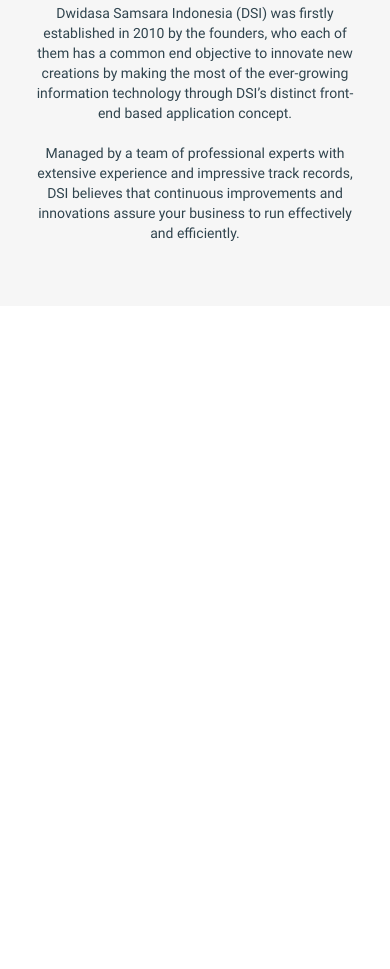
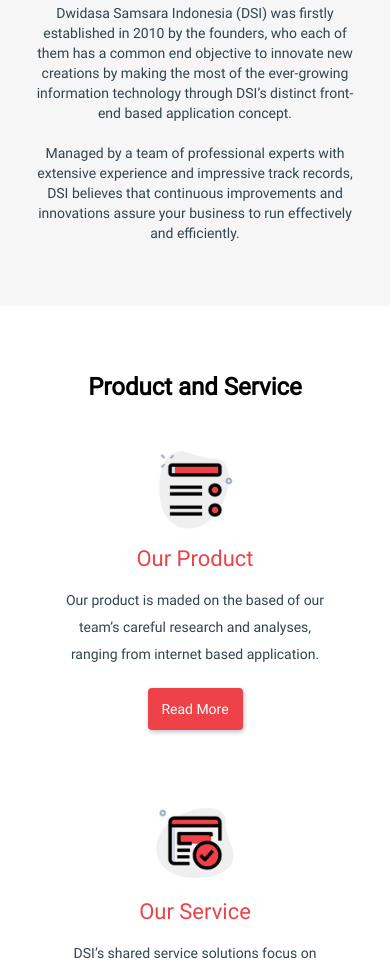
Before and after one commit to abdurahmonovAbdulvahhob/DCI, a plain HTML site: page index.html in a window 390 px wide. Shown: the part 1031-2000 px from the top of the page. Drawn offline with Linux system fonts and the light colour scheme.

Commit message:
added product

```diff
--- a/assets/styles/style.css
+++ b/assets/styles/style.css
@@ -7,7 +7,7 @@
   margin: 0;
   padding: 0;
   box-sizing: border-box;
-  /* font-family: Arial, sans-serif; */
+  font-family: Roboto, sans-serif;
 }
 
 a {
@@ -131,12 +131,10 @@ body {
   box-shadow: 1px 2px 4px 0px #00000040;
 }
 
-.content{
-  background-color: #F6F6F6;
+.content {
+  background-color: #f6f6f6;
   padding: 0 0 63px 0;
-
 }
-
 
 .content__wrapper {
   display: flex;
@@ -161,12 +159,12 @@ body {
   flex-direction: column;
 }
 
-.content__title{
+.content__title {
   margin-top: 57px;
   font-size: 32px;
   font-weight: 700;
   line-height: 42.78px;
-  color: #1F2E35;
+  color: #1f2e35;
 }
 .content__title span {
   color: #ee4248;
@@ -179,11 +177,76 @@ body {
   color: #30444e;
 }
 
-.content__image{
+.content__image {
   /* border: 1px solid #000; */
   /* width: 450px; */
   margin-left: 36px;
   overflow: hidden;
+}
+
+.product__wrapper {
+  display: flex;
+  align-items: center;
+  justify-content: center;
+  flex-direction: column;
+  padding: 20px 9px;
+  margin: 87px 0px 97px 0;
+}
+
+.card__wrapper {
+  display: flex;
+  justify-content: center;
+  /* align-items: center; */
+  gap: 9px;
+  padding: 17px 20px;
+  /* border: 1px solid #000; */
+  flex-wrap: wrap;
+}
+
+.product__title {
+  font-family: Roboto;
+  font-size: 32px;
+  line-height: 42.78px;
+}
+
+.product__card {
+  width: calc(33.33% - 6px);
+  /* border: 1px solid #000; */
+  display: flex;
+  flex-direction: column;
+  /* align-items: center; */
+  /* justify-content: center; */
+  gap: 15px;
+  padding: 24px 20px 4px 20px;
+}
+
+.product__card--title {
+  font-size: 28px;
+  font-family: Roboto;
+  line-height: 37px;
+  font-weight: 500;
+  color: #ee4248;
+}
+
+.product__card p {
+  height: 108px;
+  font-size: 18px;
+  font-family: Roboto;
+  line-height: 27px;
+  color: #30444e;
+  overflow: hidden;
+}
+
+.product__button {
+  width: 119px;
+  height: 42px;
+  font-size: 18px;
+  font-family: Roboto;
+  color: #fff;
+  background: #ee4248;
+  border: none;
+  border-radius: 4px;
+  box-shadow: 1px 2px 4px 0px #00000040;
 }
 
 @media (max-width: 1100px) {
@@ -197,7 +260,7 @@ body {
     padding-right: 0;
   }
 
-  .hero__context p{
+  .hero__context p {
     font-size: 18px;
   }
 
@@ -206,17 +269,28 @@ body {
     font-size: 18px;
   }
 
-  .content__wrapper{
-    gap:30px;
+  .content__wrapper {
+    gap: 30px;
   }
 
-  .content__image{
+  .content__image {
     margin-left: 0;
     padding: 30px;
   }
 
+  .content__image img {
+    width: 100%;
+    height: 100%;
+    object-fit: cover;
+  }
 
-  .content__image img{
+  .product__image {
+    width: 80px;
+    height: 80px;
+    overflow: hidden;
+  }
+
+  .product__image img {
     width: 100%;
     height: 100%;
     object-fit: cover;
@@ -236,26 +310,26 @@ body {
     justify-content: space-between;
   }
 
-  .hero__wrapper{
+  .hero__wrapper {
     flex-direction: column-reverse;
   }
 
-  .hero__context{
+  .hero__context {
     align-items: center;
     text-align: center;
     /* justify-content: center; */
-    gap:5px;
+    gap: 5px;
   }
 
   .hero__title {
     font-size: 29px;
   }
 
-  .hero__image{
+  .hero__image {
     margin: 0;
   }
 
-  .hero__context p{
+  .hero__context p {
     font-size: 16px;
   }
 
@@ -266,36 +340,53 @@ body {
     font-size: 16px;
   }
 
-  .content__wrapper{
+  .content__wrapper {
     flex-direction: column;
-    justify-content:center;
+    justify-content: center;
     align-items: center;
     gap: 20px;
   }
 
-  .content__context{
+  .content__context {
     text-align: center;
     width: 90%;
   }
-  .content__image{
+  .content__image {
     margin-left: 0;
   }
 
-  .content__context p{
+  .content__context p {
     font-size: 16px;
+  }
+
+  .product__wrapper {
+    margin: 40px 0 60px 0;
+  }
+
+  .product__card p {
+    font-size: 16px;
+  }
+
+  .product__button{
+    width: 95px;
+    font-size: 15px;
+  }
+
+  .product__card{
+    width: calc(50% - 4.5px);
   }
 }
 
 @media (max-width: 600px) {
-  .navbar{
+  .navbar {
     height: 40px;
   }
 
-  .navbar__logo{
+  .navbar__logo {
     width: 20%;
   }
 
-  .navbar__logo img{
+  .navbar__logo img {
     width: 100%;
     height: 100%;
     object-fit: cover;
@@ -307,7 +398,7 @@ body {
     height: 2px;
   }
 
-  .hero__image img{
+  .hero__image img {
     width: 100%;
     height: 100%;
     object-fit: cover;
@@ -319,7 +410,7 @@ body {
     line-height: 32px;
   }
 
-  .hero__context p{
+  .hero__context p {
     font-size: 14px;
     line-height: 20px;
   }
@@ -330,21 +421,21 @@ body {
     font-size: 14px;
   }
 
-  .content__wrapper{
-    gap:0;
+  .content__wrapper {
+    gap: 0;
   }
 
-  .content__context{
+  .content__context {
     /* margin-top: 0;  */
     gap: 10px;
   }
 
-  .content__image{
+  .content__image {
     margin: 25px;
     padding: 0;
   }
 
-  .content__image img{
+  .content__image img {
     width: 100%;
     height: 100%;
     object-fit: cover;
@@ -356,8 +447,37 @@ body {
     line-height: 32px;
   }
 
-  .content__context p{
+  .content__context p {
     font-size: 14px;
     line-height: 20px;
   }
+
+  .product__card p{
+    height: auto;
+    margin-bottom: 10px;
+  }
+
+   .product__card{
+    text-align: center;
+    align-items: center;
+    gap: 10px;
+    width: 100%;
+    padding-bottom: 40px;
+  }
+
+  .product__card p {
+    font-size: 14px;
+  }
+
+  .product__button{
+    font-size: 14px;
+  }
+
+  .product__title{
+    font-size: 24px;
+  }
+
+  .product__card--title{
+    font-size: 22px;
+  }
 }
--- a/index.html
+++ b/index.html
@@ -100,6 +100,59 @@
           </div>
         </div>
       </section>
+      <section class="product">
+        <div class="container">
+          <div class="product__wrapper">
+            <h3 class="product__title">Product and Service</h3>
+            <div class="card__wrapper">
+              <div class="product__card">
+                <div class="product__image">
+                  <img
+                    src="./assets/images/product-description-1.png"
+                    alt="Product Image"
+                  />
+                </div>
+                <h4 class="product__card--title">Our Product</h4>
+                <p>
+                  Our product is maded on the based of our team’s careful research
+                  and analyses, ranging from internet based application.
+                </p>
+                <button class="product__button">Read More</button>
+              </div>
+              <div class="product__card">
+                <div class="product__image">
+                  <img
+                    src="./assets/images/verified-1.png"
+                    alt="Product Image"
+                  />
+                </div>
+                <h4 class="product__card--title">Our Service</h4>
+                <p>
+                  DSI’s shared service solutions focus on the front-end based
+                  software development, designed specifically for the banking
+                  and financial sectors.
+                </p>
+                <button class="product__button">Read More</button>
+              </div>
+              <div class="product__card">
+                <div class="product__image">
+                  <img
+                    src="./assets/images/cogwheel-1.png"
+                    alt="Product Image"
+                  />
+                </div>
+                <h4 class="product__card--title">Our Technology</h4>
+                <p>
+                  First JAVA, runs on more than 850 million personal computers
+                  worldwide, and on billions of devices worldwide, including
+                  mobile and TV devices.
+                </p>
+                <button class="product__button">Read More</button>
+              </div>
+            </div>
+          </div>
+        </div>
+      </section>
     </main>
   </body>
 </html>
```
Also changed, not shown: assets/images/cogwheel-1.png (added), assets/images/product-description-1.png (added), assets/images/verified-1.png (added).
